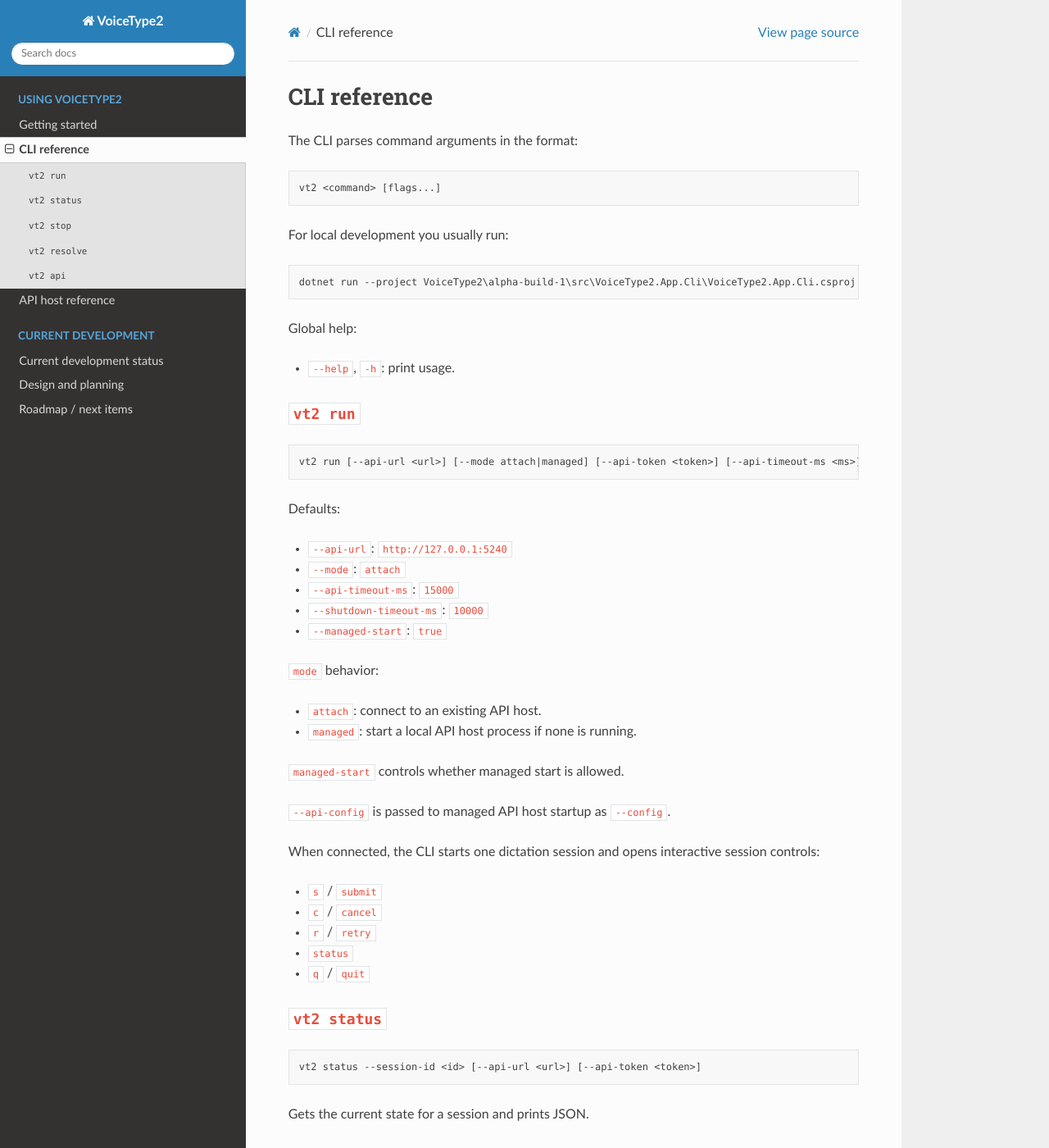
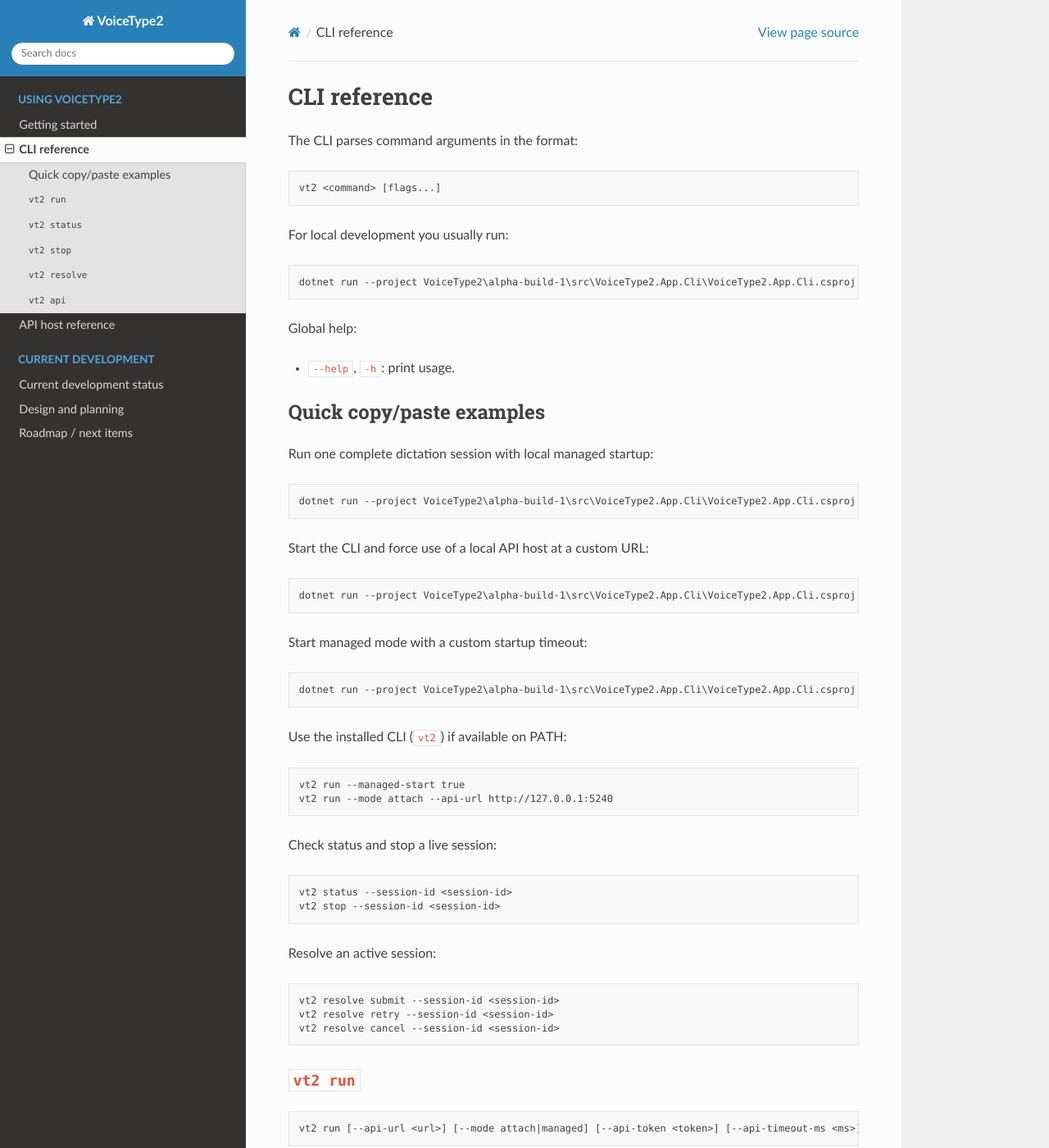
Before and after one commit to JohancGroenewald/transcription, a Sphinx documentation site: the page built from VoiceType2/docs/user/cli-reference.md, in a window 1280 px wide and 1400 px high. Shown: the whole window at 82% size. Built offline with Sphinx 7.4.7 and the Read the Docs theme 3.1.0, drawn with Linux system fonts in a browser that asks for light colours.

Commit message:
Add concrete VoiceType2 CLI usage examples

````diff
--- a/VoiceType2/docs/user/cli-reference.md
+++ b/VoiceType2/docs/user/cli-reference.md
@@ -15,6 +15,48 @@
 Global help:
 
 - `--help`, `-h`: print usage.
+
+## Quick copy/paste examples
+
+Run one complete dictation session with local managed startup:
+
+```powershell
+dotnet run --project VoiceType2\alpha-build-1\src\VoiceType2.App.Cli\VoiceType2.App.Cli.csproj -- run --managed-start true
+```
+
+Start the CLI and force use of a local API host at a custom URL:
+
+```powershell
+dotnet run --project VoiceType2\alpha-build-1\src\VoiceType2.App.Cli\VoiceType2.App.Cli.csproj -- run --mode attach --api-url http://127.0.0.1:5240
+```
+
+Start managed mode with a custom startup timeout:
+
+```powershell
+dotnet run --project VoiceType2\alpha-build-1\src\VoiceType2.App.Cli\VoiceType2.App.Cli.csproj -- run --mode managed --managed-start true --api-timeout-ms 30000 --shutdown-timeout-ms 15000
+```
+
+Use the installed CLI (`vt2`) if available on PATH:
+
+```powershell
+vt2 run --managed-start true
+vt2 run --mode attach --api-url http://127.0.0.1:5240
+```
+
+Check status and stop a live session:
+
+```powershell
+vt2 status --session-id <session-id>
+vt2 stop --session-id <session-id>
+```
+
+Resolve an active session:
+
+```powershell
+vt2 resolve submit --session-id <session-id>
+vt2 resolve retry --session-id <session-id>
+vt2 resolve cancel --session-id <session-id>
+```
 
 ## `vt2 run`
 
````
